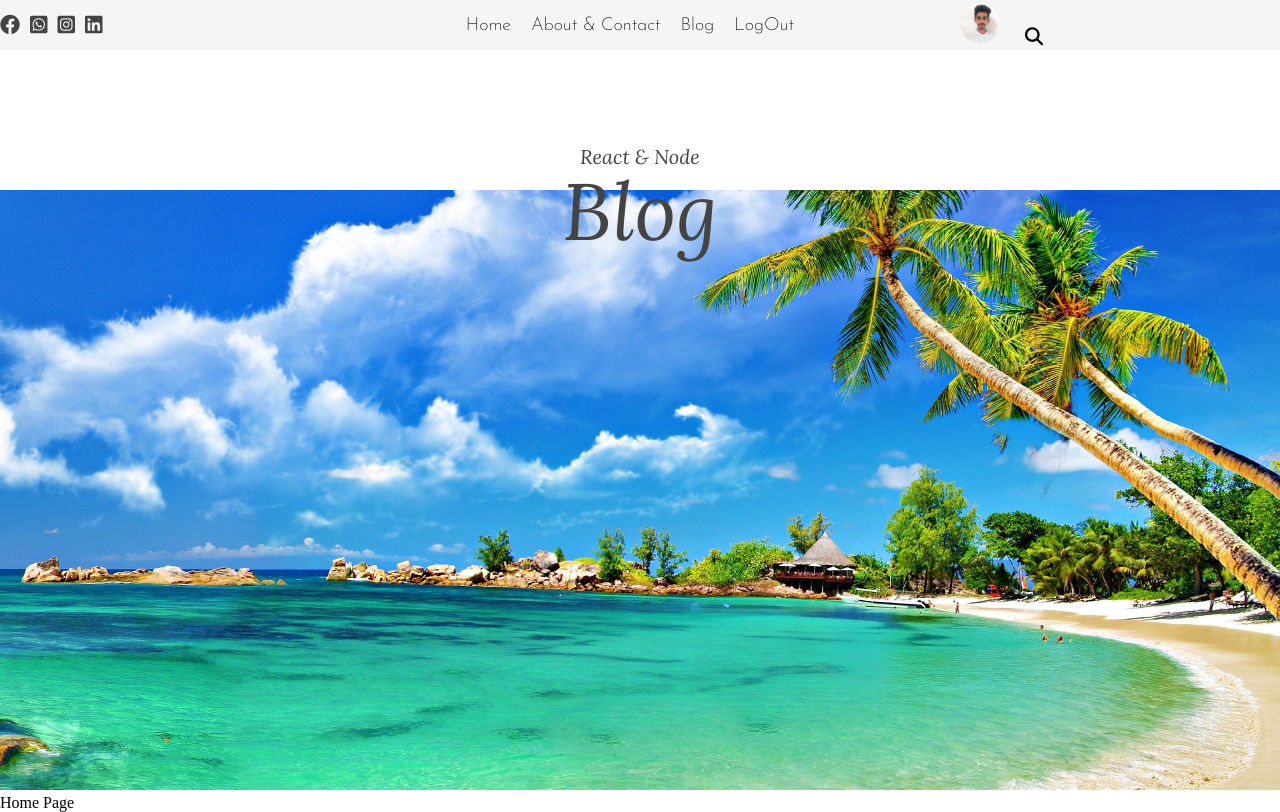
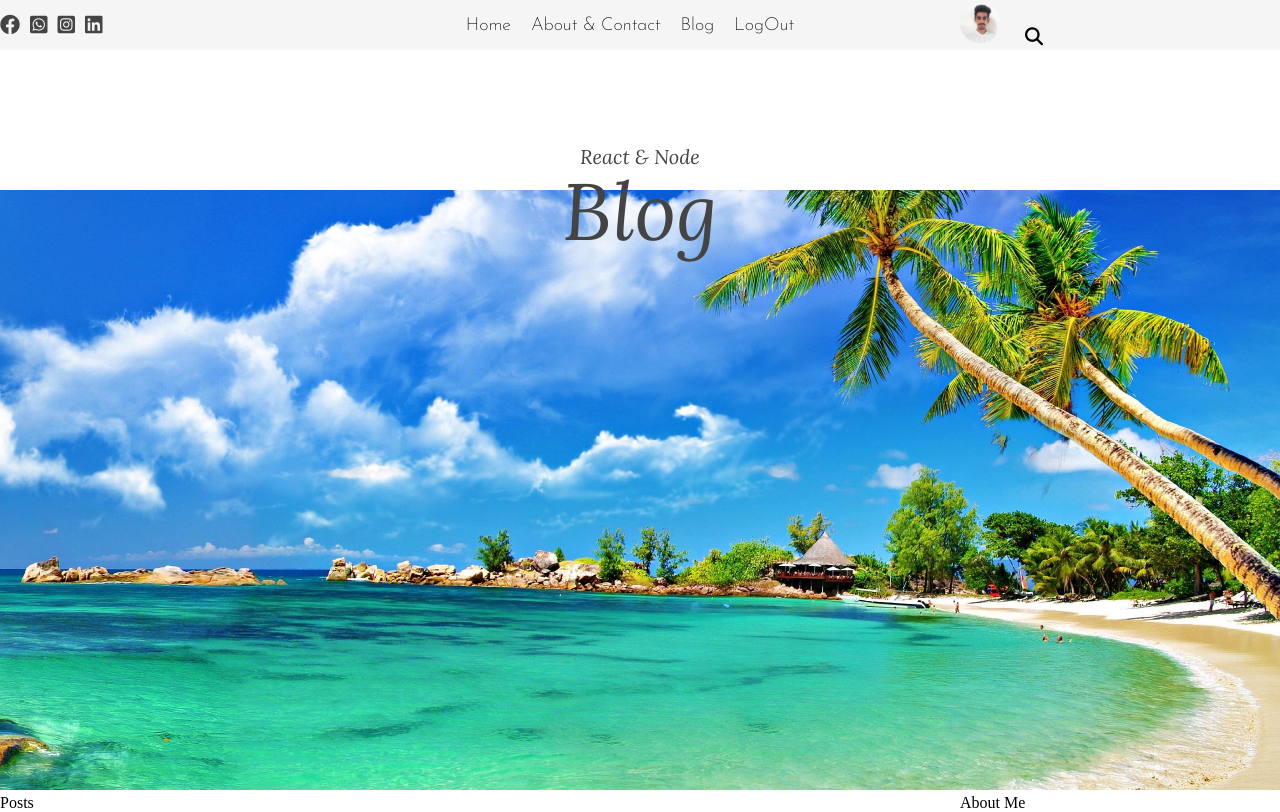
Before and after one commit to Pasindu-N-01/Blog, a React (Create React App) app in the folder blog/: page / in a window 1280 px wide. Built offline with nearby package versions, Linux system fonts and the light colour scheme.

Commit message:
image updated

```diff
--- a/blog/src/pages/home/Home.css
+++ b/blog/src/pages/home/Home.css
@@ -0,0 +1,4 @@
+.home{
+    display: flex;
+
+}
--- a/blog/src/pages/home/Home.jsx
+++ b/blog/src/pages/home/Home.jsx
@@ -1,13 +1,18 @@
 import React from 'react'
 import "./Home.css"
 import Header from '../../header/Header'
+import Posts from '../../posts/Posts'
+import SideBar from '../../sidebar/SideBar'
 
 
 export default function Home() {
   return (
+    <>
+    <Header />
     <div className='home'>
-      <Header />
-      Home Page
+      <Posts />
+      <SideBar />
     </div>
+    </>
   )
 }
--- a/blog/src/posts/Posts.css
+++ b/blog/src/posts/Posts.css
@@ -0,0 +1,3 @@
+.posts{
+    flex: 9;
+}
--- a/blog/src/posts/Posts.jsx
+++ b/blog/src/posts/Posts.jsx
@@ -0,0 +1,10 @@
+import React from 'react'
+import "./Posts.css"
+
+export default function Posts() {
+  return (
+    <div className='posts'>
+        Posts
+    </div>
+  )
+}
--- a/blog/src/sidebar/SideBar.css
+++ b/blog/src/sidebar/SideBar.css
@@ -0,0 +1,3 @@
+.sidebar{
+    flex: 3;
+}
--- a/blog/src/sidebar/SideBar.jsx
+++ b/blog/src/sidebar/SideBar.jsx
@@ -1,8 +1,13 @@
 import React from 'react'
+import "./SideBar.css"
 
 export default function SideBar() {
   return (
-    <div>
+    <div className='sidebar'>
+        <div className="sideBarItems">
+            <span class="sideBarTitles">About Me</span>
+            <img src="" alt="" />
+        </div>
 
     </div>
   )
```
Also changed, not shown: blog/src/Images/p5.jpg (added).
